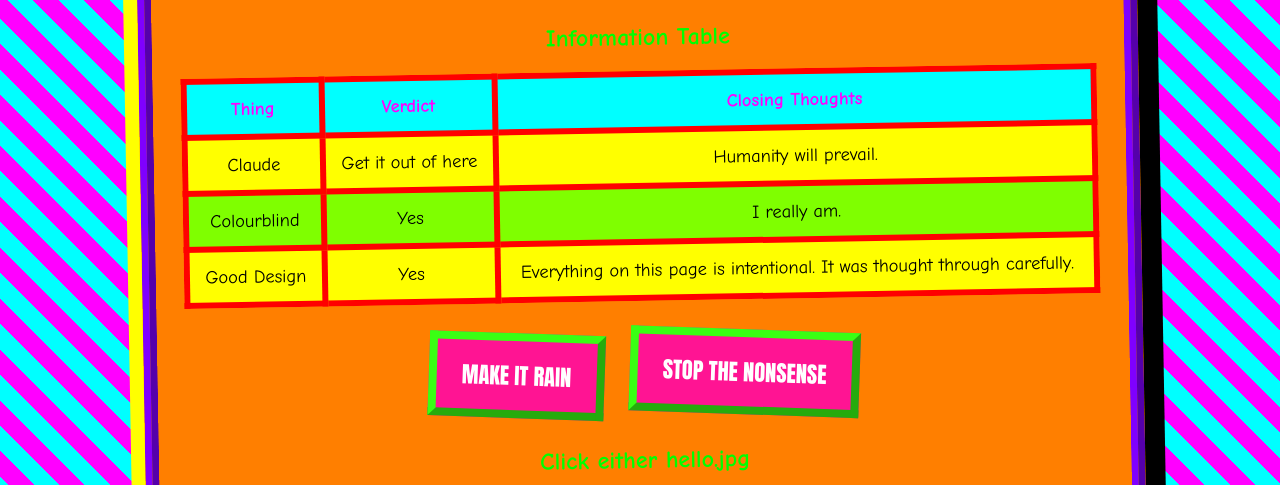
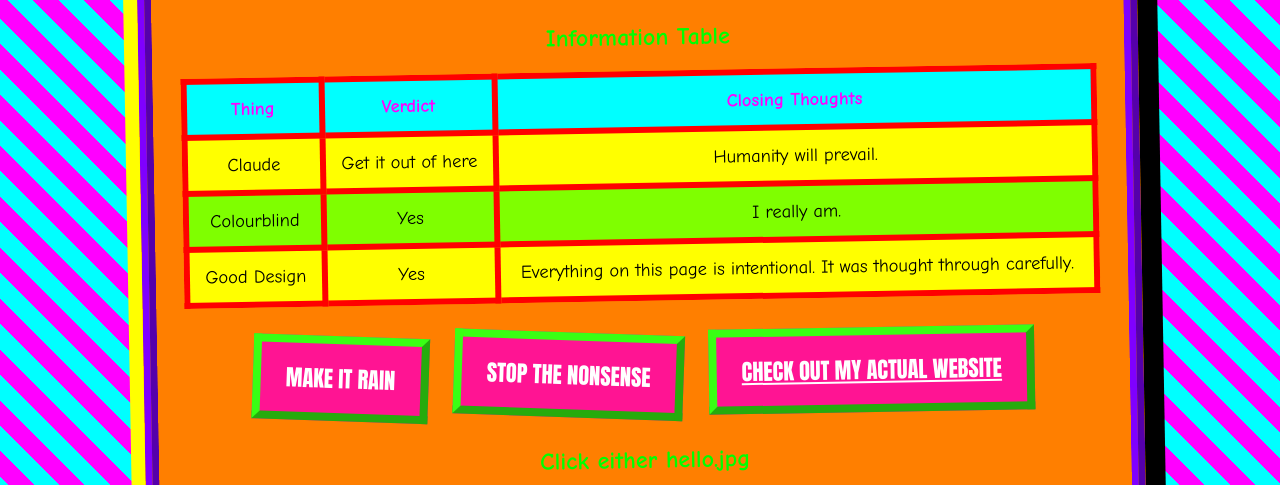
Before and after one commit to greavettey/frosh-planning-application, a plain HTML site: page index.html in a window 1280 px wide. Shown: the part 410-895 px from the top of the page. Drawn offline with Linux system fonts and the light colour scheme.

Commit message:
Add a link to my actual website and update the readme to restate reqs

```diff
--- a/index.html
+++ b/index.html
@@ -45,7 +45,7 @@
       font-size: 2rem;
       font-weight: 900;
     }
-    button {
+    .button-knockoff, button {
       margin: 10px;
       padding: 18px 25px;
       color: #fff;
@@ -55,7 +55,7 @@
       text-transform: uppercase;
       transform: rotate(3deg);
     }
-    button:hover { background: #000; color: #ffff00; }
+    .button-knockoff:hover, button:hover { background: #000; color: #ffff00; }
     table {
       width: 100%;
       margin: 20px 0;
@@ -116,6 +116,7 @@
 
     <button id="rain-button" type="button">Make it rain</button>
     <button id="stop-button" type="button">Stop the nonsense</button>
+    <a href="https://axel.gg" class="button-knockoff">Check out my actual website</a>
 
     <h2>Click either hello.jpg</h2>
     <div class="gallery">
```
Also changed, not shown: 1 other file.
